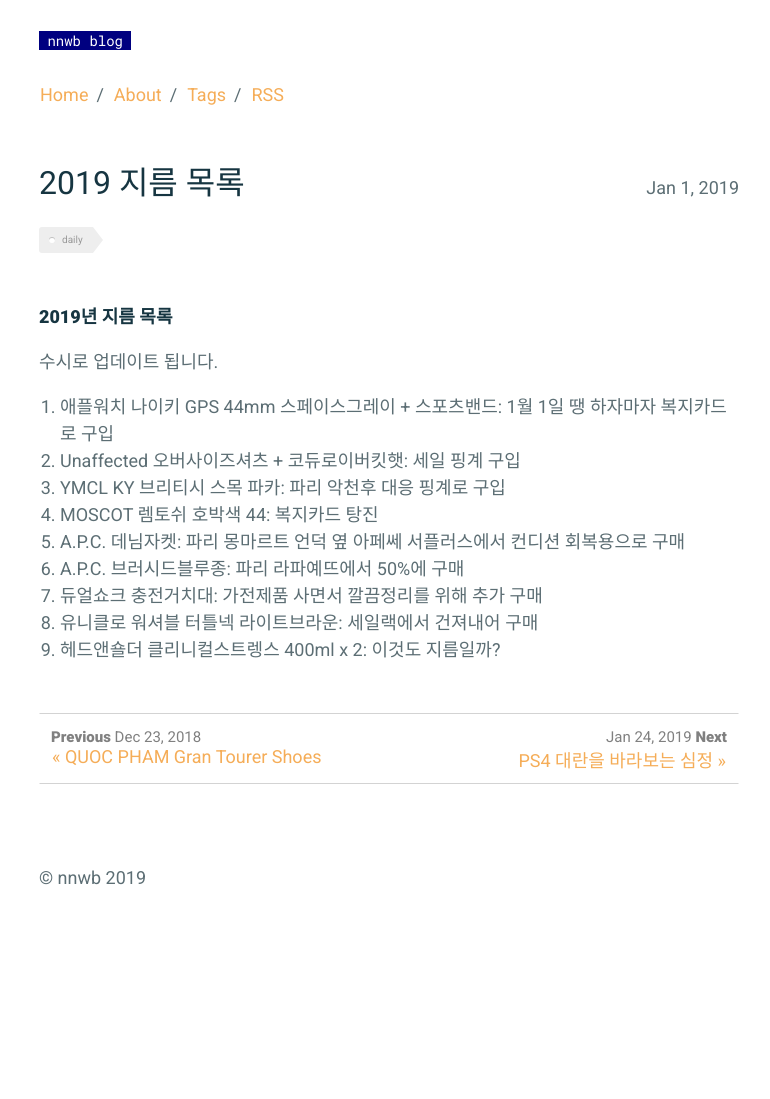
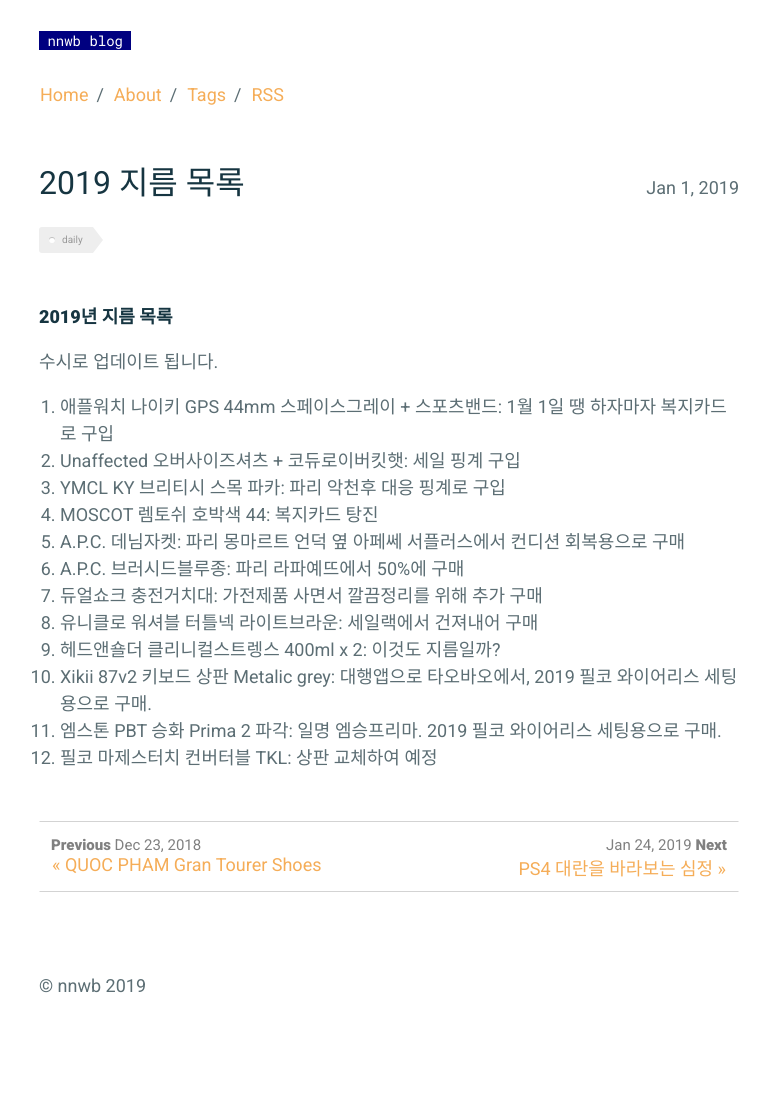
Before and after one commit to nnwb/nnwb.github.io, a Jekyll site: the page built from _posts/2019-01-01-2019buy.md, in a window 1280 px wide. Shown: the whole page, without its empty margins (251-1021 px from the left). Built offline with Jekyll 4.4.1, drawn with Linux system fonts in a browser that asks for light colours; comment, search, counter and statistics services are not loaded; before the commit the page ends 991 px from its top, so only the background shows below that.

Commit message:
Update 2019-01-01-2019buy.md

```diff
--- a/_posts/2019-01-01-2019buy.md
+++ b/_posts/2019-01-01-2019buy.md
@@ -19,3 +19,6 @@ comments: true
 7. 듀얼쇼크 충전거치대: 가전제품 사면서 깔끔정리를 위해 추가 구매
 8. 유니클로 워셔블 터틀넥 라이트브라운: 세일랙에서 건져내어 구매
 9. 헤드앤숄더 클리니컬스트렝스 400ml x 2: 이것도 지름일까?
+10. Xikii 87v2 키보드 상판 Metalic grey: 대행앱으로 타오바오에서, 2019 필코 와이어리스 세팅용으로 구매.
+11. 엠스톤 PBT 승화 Prima 2 파각: 일명 엠승프리마. 2019 필코 와이어리스 세팅용으로 구매.
+12. 필코 마제스터치 컨버터블 TKL: 상판 교체하여 예정
```
